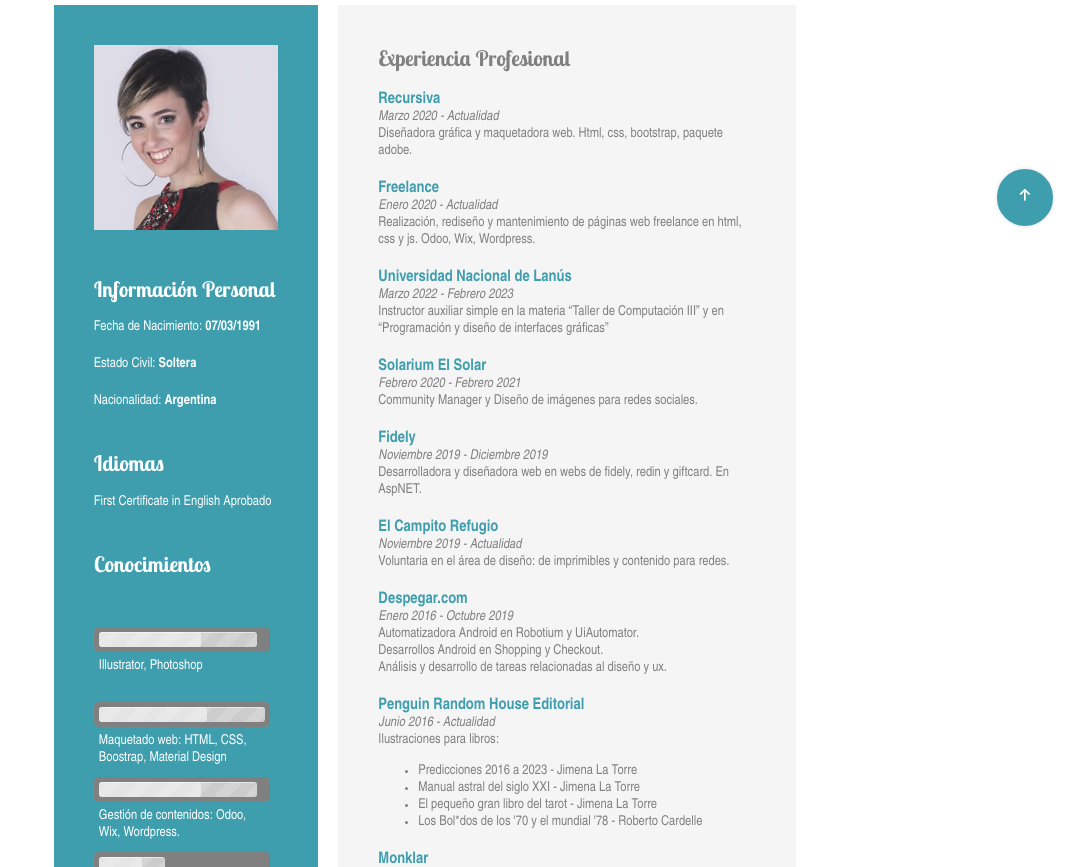
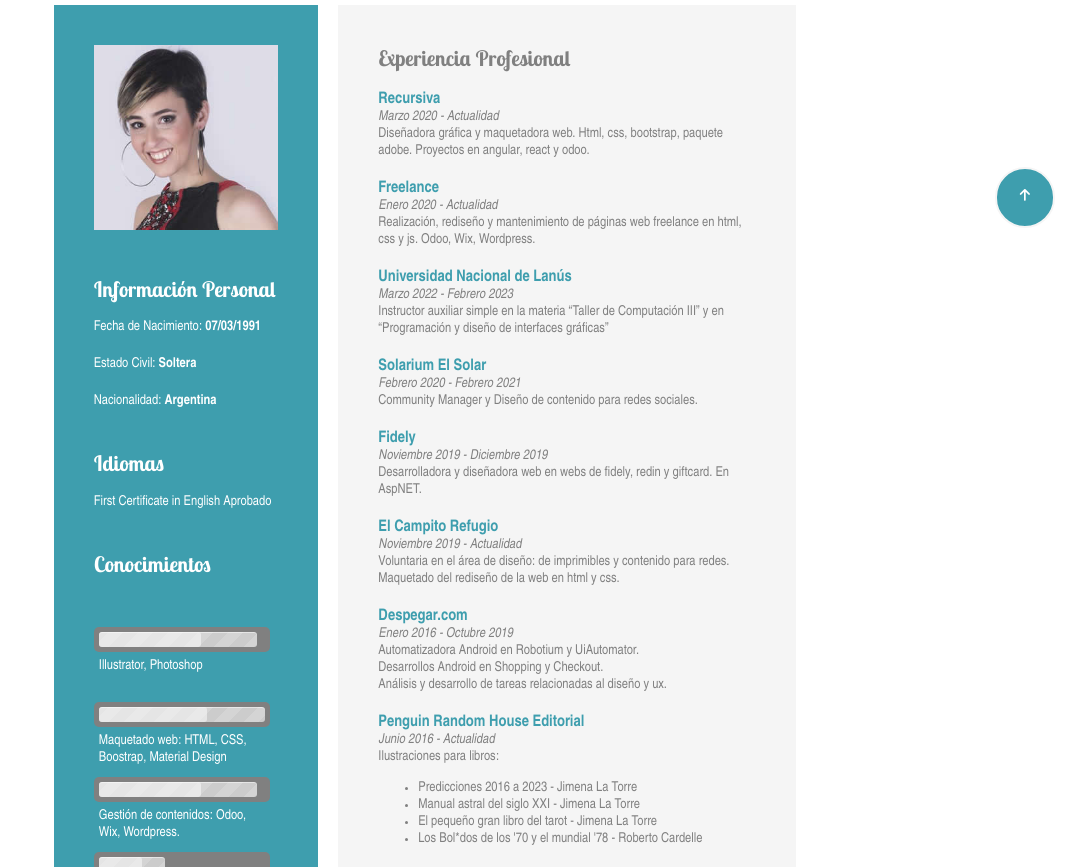
Before and after one commit to rominalevyg/cv, a plain HTML site: page index.html in a window 1280 px wide. Shown: the part 233-1100 px from the top of the page, without its empty margins (215-1280 px from the left). Drawn offline with Linux system fonts and the light colour scheme.

Commit message:
Fix expe laboral

```diff
--- a/index.html
+++ b/index.html
@@ -32,7 +32,7 @@
                     <h2 id="informacion">Informaci&oacute;n Personal</h2>
                     <p>Fecha de Nacimiento: <span class="bold">07/03/1991</span></p>
                     <p>Estado Civil: <span class="bold">Soltera</span></p>
-                    <p>Nacionalidad: <span class="bold">Argentina</span></p>
+                    <p>Nacionalidad: <span class="bold"663>Argentina</span></p>
                     <!-- <h2>Informaci&oacute;n de contacto</h2>
                     <a target="blank" href="https://wa.me/1561790585?text=Hola%20Romi!"><img src="img/whatsapp.png"
                             alt="whatsapp" title="Whatsapp" width="37px" height="37px"></a>
@@ -133,7 +133,7 @@
                 <span>
                     <p>Marzo 2020 - Actualidad </p>
                 </span>
-                <p>Diseñadora gr&aacute;fica y maquetadora web. Html, css, bootstrap, paquete adobe.</p>
+                <p>Diseñadora gr&aacute;fica y maquetadora web. Html, css, bootstrap, paquete adobe. Proyectos en angular, react y odoo.</p>
                 <h3>Freelance</h3>
                 <span>
                     <p>Enero 2020 - Actualidad </p>
@@ -150,7 +150,7 @@
                 <span>
                     <p>Febrero 2020 - Febrero 2021 </p>
                 </span>
-                <p>Community Manager y Diseño de im&aacute;genes para redes sociales.</p>
+                <p>Community Manager y Diseño de contenido para redes sociales.</p>
                 <h3>Fidely</h3>
                 <span>
                     <p>Noviembre 2019 - Diciembre 2019 </p>
@@ -160,7 +160,7 @@
                 <span>
                     <p>Noviembre 2019 - Actualidad </p>
                 </span>
-                <p> Voluntaria en el &aacute;rea de diseño: de imprimibles y contenido para redes.</p>
+                <p> Voluntaria en el &aacute;rea de diseño: de imprimibles y contenido para redes. Maquetado del rediseño de la web en html y css.</p>
                 <h3>Despegar.com</h3>
                 <span>
                     <p>Enero 2016 - Octubre 2019 </p>
```
